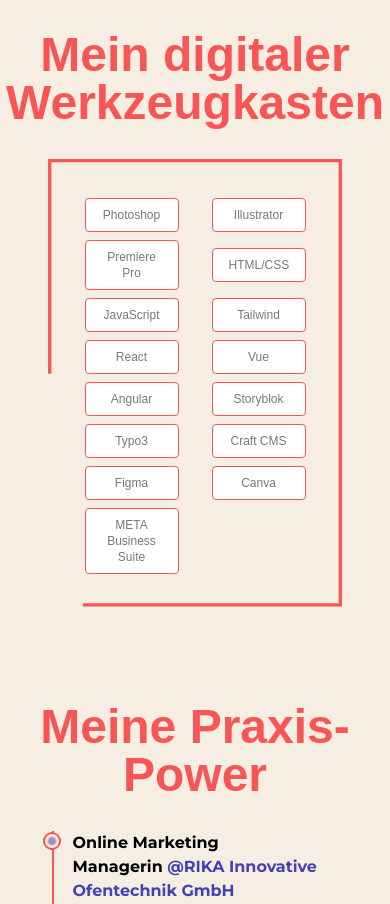
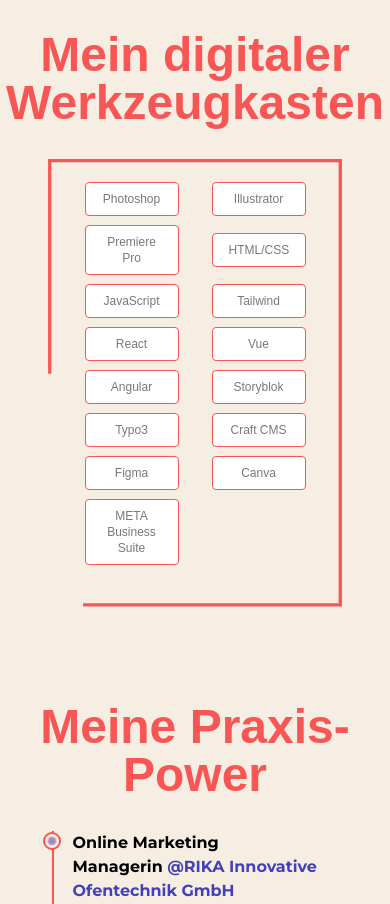
Before and after one commit to Ines2108/portfolio_new, a Next.js app: page /about in a window 390 px wide. Shown: the part 1780-2684 px from the top of the page. Built offline with nearby package versions, Linux system fonts and the light colour scheme; a web font is replaced by a local one.

Commit message:
Some mobile  adjustments

```diff
--- a/src/components/Skills.js
+++ b/src/components/Skills.js
@@ -71,7 +71,7 @@
               />
             </svg>
 
-            <div className="absolute top-[-25px] xs:top-[-15px] left-0 w-full h-full grid grid-cols-2 gap-2 px-6 pb-6 pt-16 place-items-center">
+            <div className="absolute top-[-25px] xs:top-[-15px] left-0 w-full h-full grid grid-cols-2 gap-2 px-6 pb-6 pt-12 place-items-center">
               {techSkills.map((skill, index) => (
                 <motion.div
                   key={index}
```
